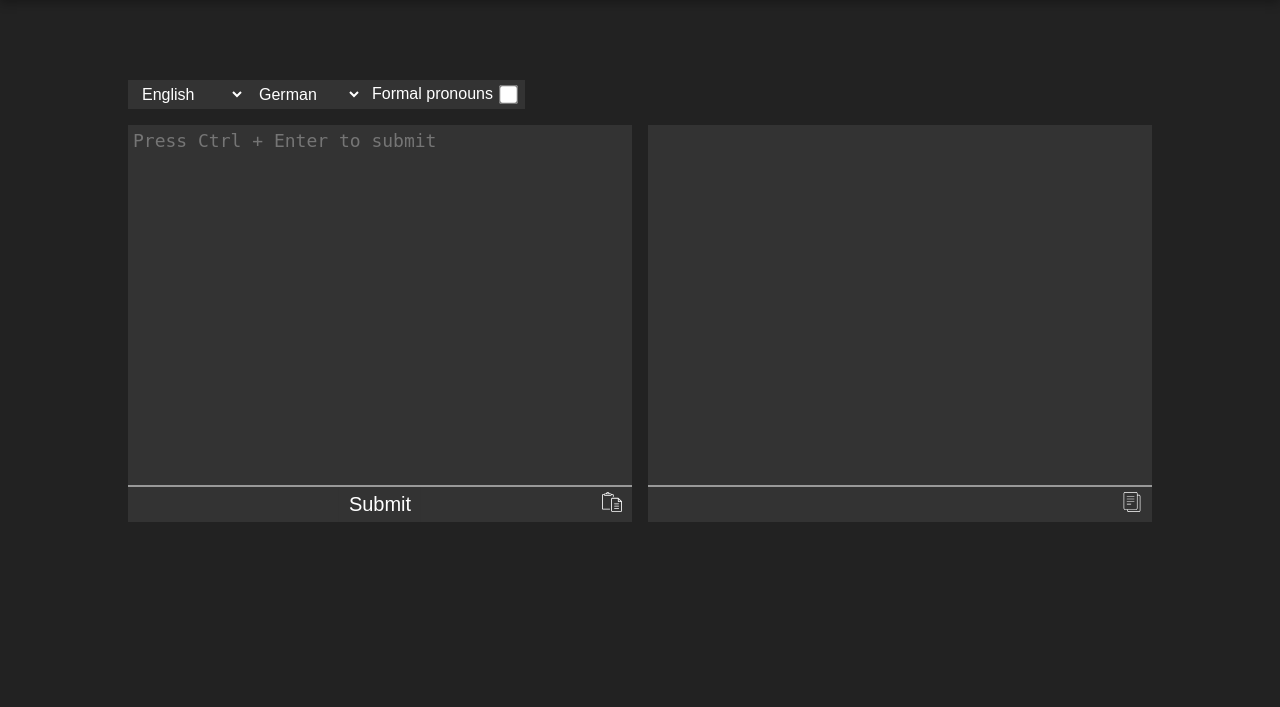
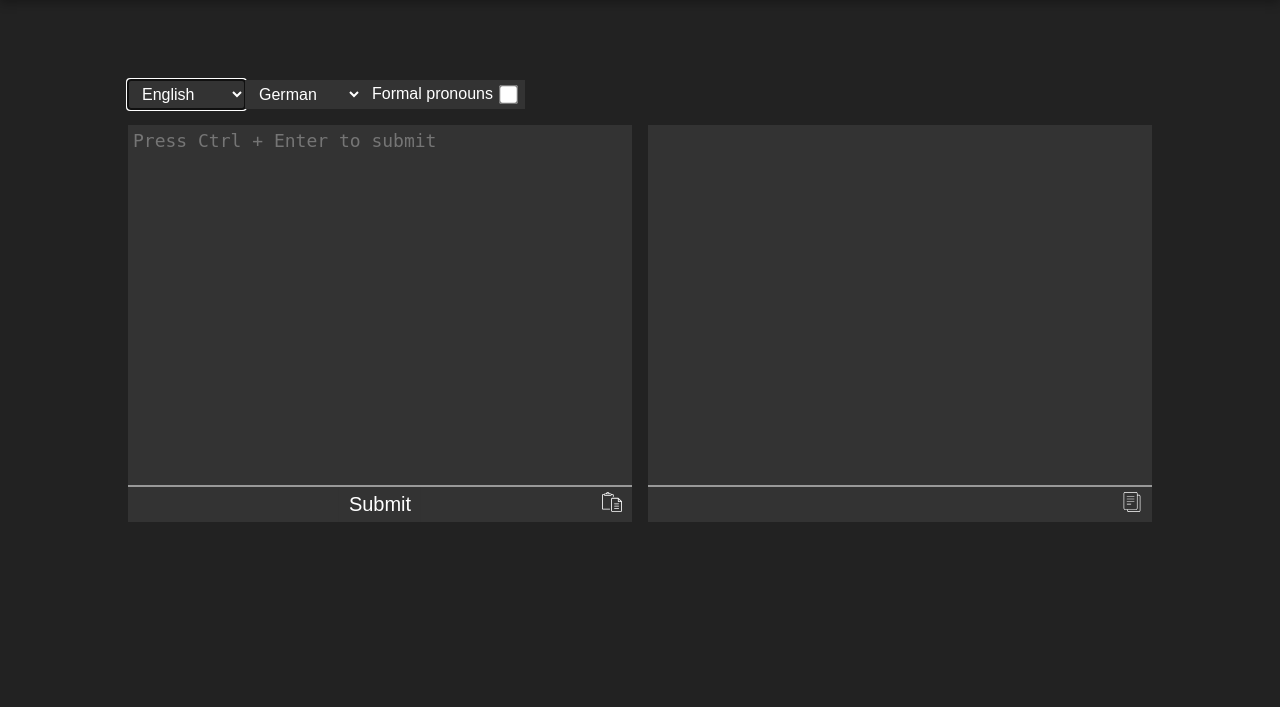
Before and after one commit to Audun97/flask-translator-gpt, a Flask app: page / in a window 1280 px wide, with the restyled element focused. Shown: the part 93-800 px from the top of the page. Run offline with Flask 3, Linux system fonts and the light colour scheme.

Commit message:
make select boxes focusable

```diff
--- a/static/css/main.css
+++ b/static/css/main.css
@@ -51,10 +51,6 @@ select {
   padding: 5px 10px;
   cursor: pointer;
   font-size: 16px;
-}
-
-select:focus {
-  outline: none;
 }
 
 .top_container {
```
